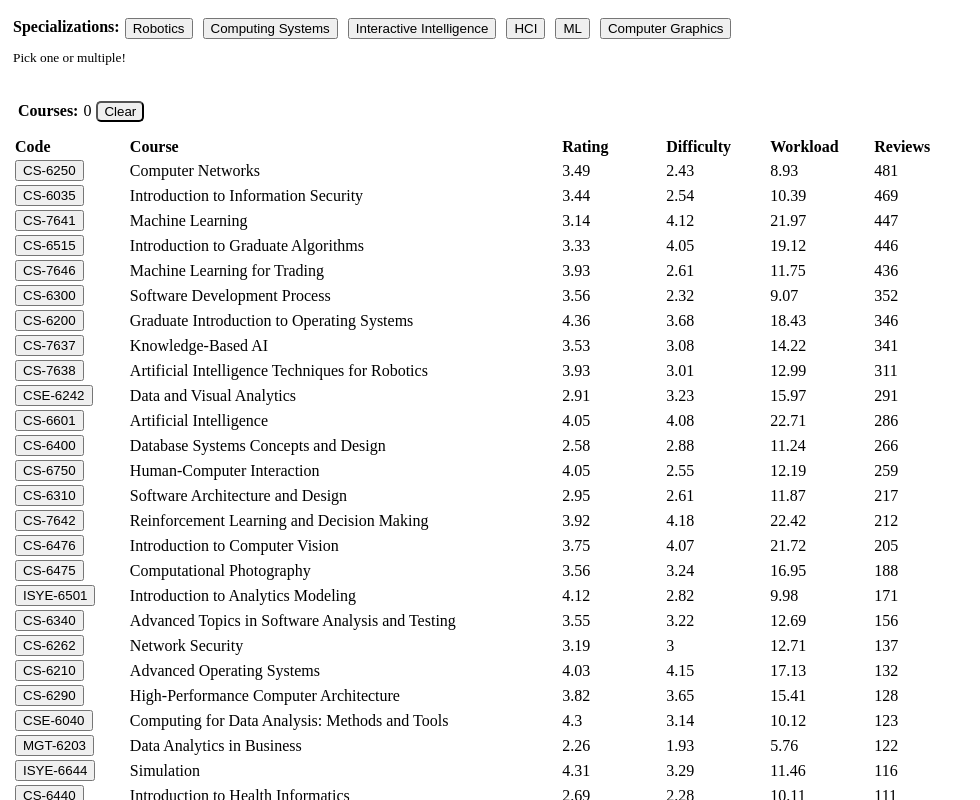
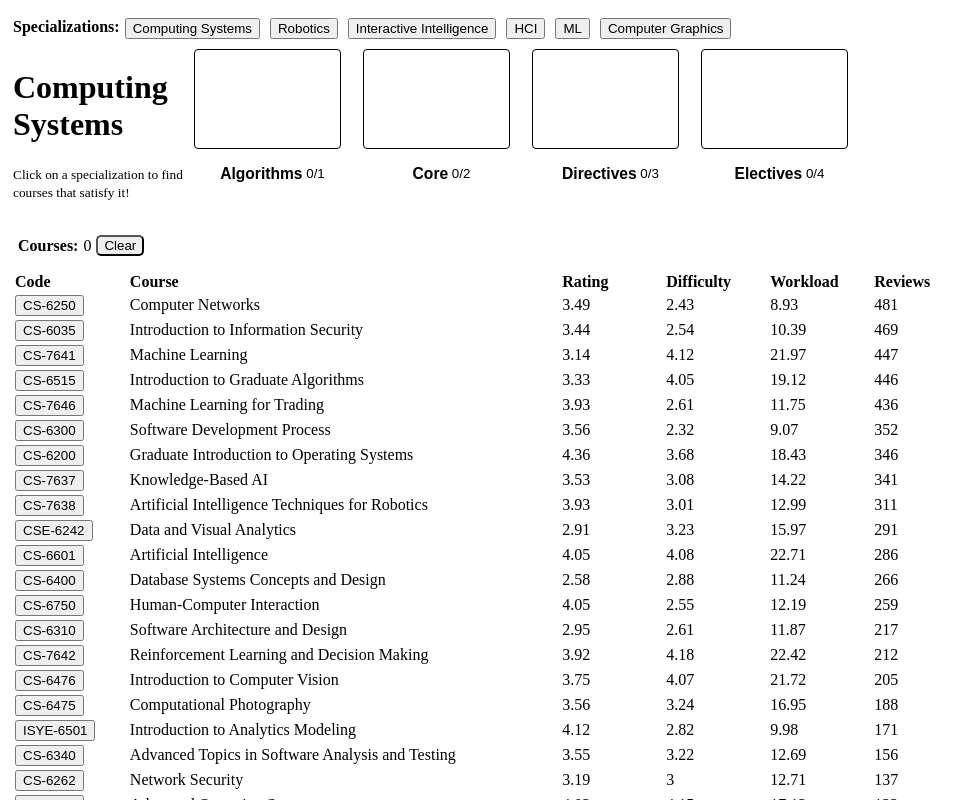
Before and after one commit to davidbrackbill/OMSChecklist, a SvelteKit app: page / in a window 1280 px wide. Shown: the top 800 px of the page, without its empty margins (0-980 px from the left). Built offline with nearby package versions, Linux system fonts and the light colour scheme.

Commit message:
make computing systems default spec

```diff
--- a/src/lib/bucket.svelte
+++ b/src/lib/bucket.svelte
@@ -10,7 +10,7 @@
 <button class="flex-c center" on:click={() => toggle_rows(spec, category)}>
     <div class="flex-cw bucket">
         {#each listed as course}
-            <div class="overflow">{course}</div>
+            <div>{course}</div>
         {/each}
     </div>
     <div class={active(active_bucket)}>
--- a/src/routes/+page.svelte
+++ b/src/routes/+page.svelte
@@ -25,7 +25,7 @@
         active_courses = active_courses;
     }
 
-    let active_specs = new Set();
+    let active_specs = new Set(["Computing Systems"]);
     function toggle_specs(item) {
         active_specs.has(item)
             ? active_specs.delete(item)
@@ -68,7 +68,7 @@
     <BucketDivider {name} {toggle_rows} {active_courses} {active_bucket}>
         {#if active_specs.size && i == 0}
             <small
-                >Click a specialization to find courses that satisfy it!</small
+                >Click on a specialization to find courses that satisfy it!</small
             >
         {/if}
     </BucketDivider>
```
Also changed, not shown: src/lib/data.js.
